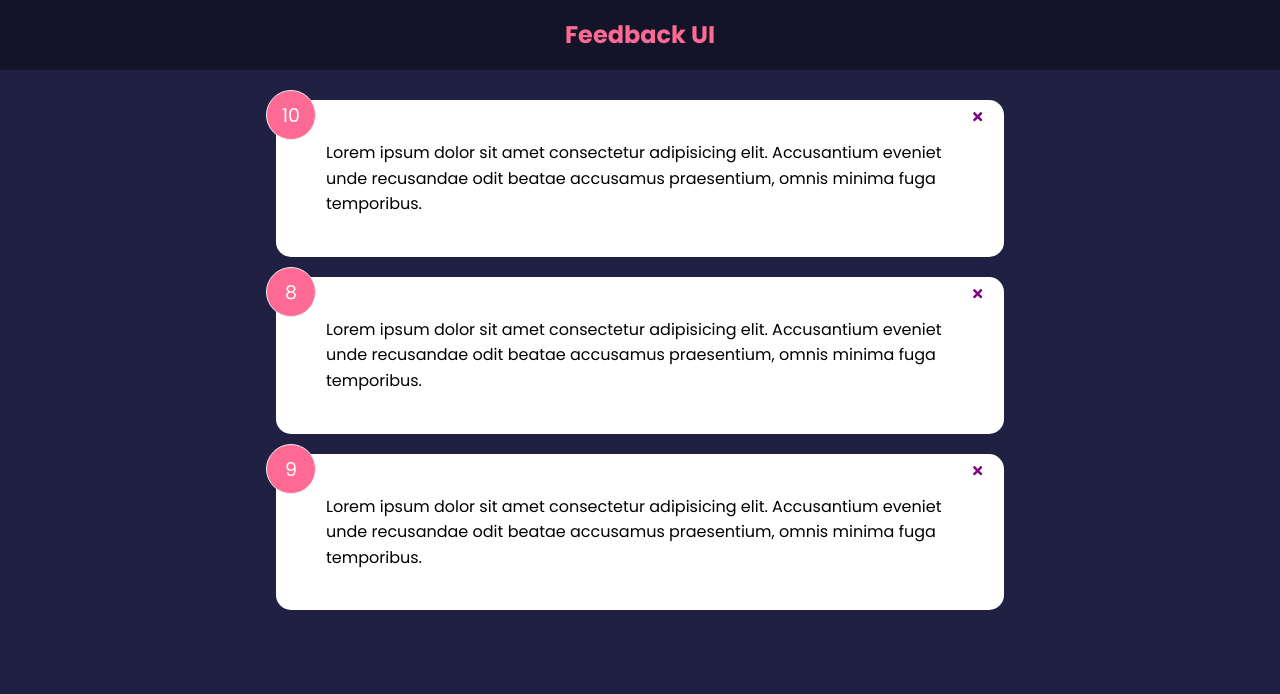
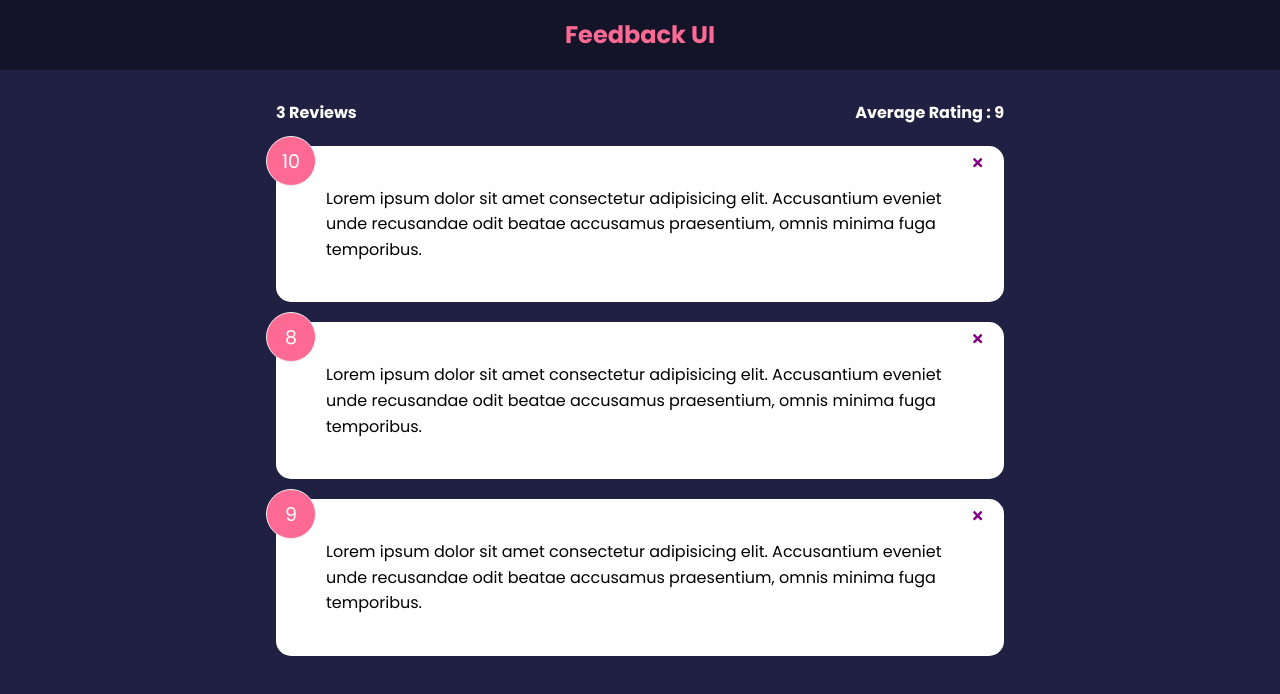
Before and after one commit to Saurabh5087/feedback_app_ui, a React (Create React App) app: page / in a window 1280 px wide. Shown: the top 694 px of the page. Built offline with nearby package versions, Linux system fonts and the light colour scheme.

Commit message:
FeedbackStats Component

```diff
--- a/src/App.js
+++ b/src/App.js
@@ -2,6 +2,7 @@
 import Header from "./components/Header"
 import FeedbackList from "./components/FeedbackList"
 import FeedbackData from "./data/FeedbackData";
+import FeedbackStats from "./components/FeedbackStats";
 
 
 function App() {
@@ -18,6 +19,7 @@
     <>
         <Header />
         <div className="container">
+            <FeedbackStats feedback={feedback} />
             <FeedbackList
                 feedback={feedback}
                 handleDelete={deleteFeedback}
--- /dev/null
+++ b/src/components/FeedbackStats.jsx
@@ -0,0 +1,23 @@
+import PropTypes from 'prop-types'
+
+function FeedbackStats({ feedback }) {
+    // Calculate Ratings Average
+    let average = feedback.reduce((acc, curr) => {
+        return acc + curr.rating
+    }, 0) / feedback.length
+
+    average = average.toFixed(1).replace(/[.,]0$/,'')
+
+    return (
+        <div className="feedback-stats">
+            <h4>{feedback.length} Reviews</h4>
+            <h4>Average Rating : {isNaN(average) ? 0 : average}</h4>
+        </div>
+    )
+}
+
+FeedbackStats.propTypes = {
+    feedback: PropTypes.array.isRequired
+}
+
+export default FeedbackStats
```
